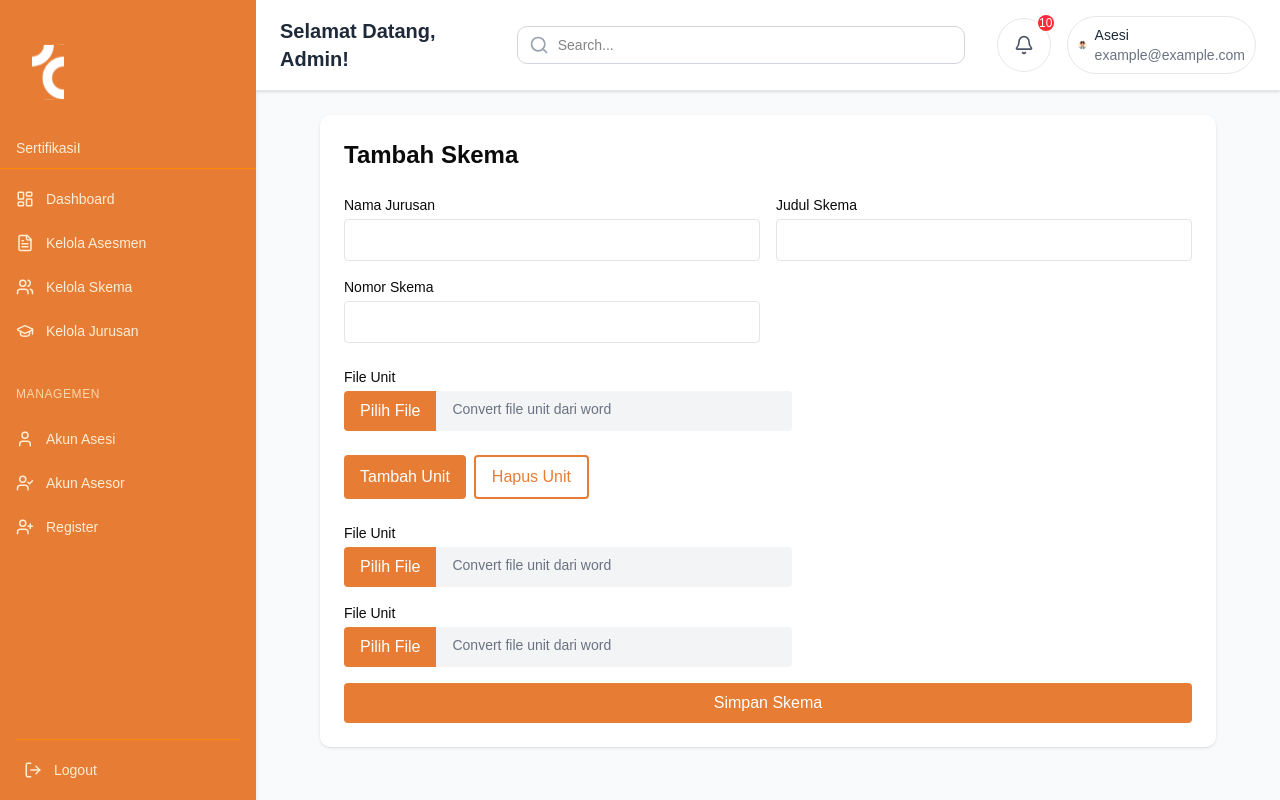
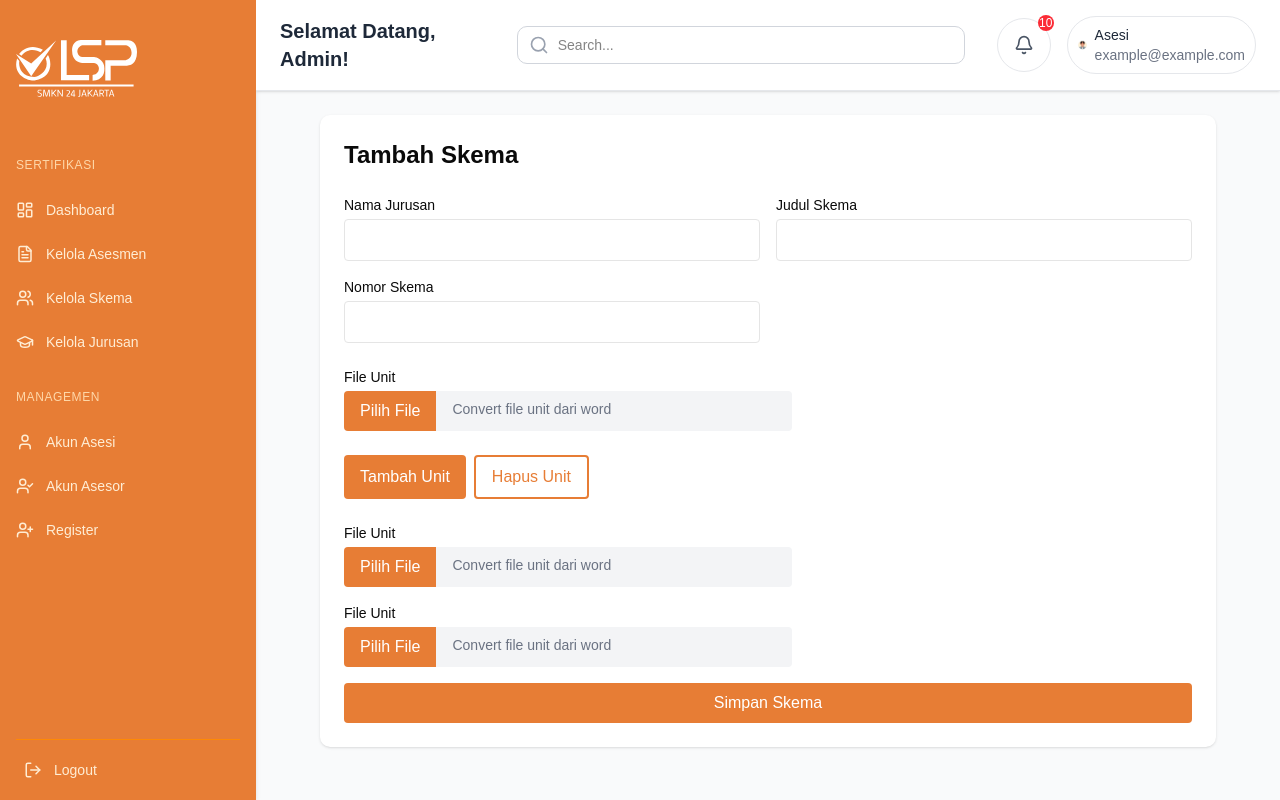
Before and after one commit to Vlysianna/TwoDev, a React (Vite) app: page /tambahskema in a window 1280 px wide. Built offline with nearby package versions, Linux system fonts and the light colour scheme; a web font is replaced by a local one.

Commit message:
benerin punya kotek

```diff
--- a/src/components/SideAdmin.tsx
+++ b/src/components/SideAdmin.tsx
@@ -100,11 +100,10 @@ const Sidebar: React.FC = () => {
     return (
       <Link
         to={item.path}
-        className={`flex items-center space-x-3 px-4 py-3 cursor-pointer transition-all duration-200 ${
-          isActive
-            ? 'bg-[#ffffff80] text-white'
-            : 'text-orange-100 hover:bg-[#ffffff80] hover:text-white'
-        }`}
+        className={`flex items-center space-x-3 px-4 py-3 cursor-pointer transition-all duration-200 ${isActive
+          ? 'bg-[#ffffff80] text-white'
+          : 'text-orange-100 hover:bg-[#ffffff80] hover:text-white'
+          }`}
         onClick={onClick}
       >
         <IconComponent size={18} className="flex-shrink-0" />
@@ -116,18 +115,21 @@ const Sidebar: React.FC = () => {
   const SidebarContent = () => (
     <>
       {/* Logo Section */}
-      <div className="p-2 border-b border-orange-400">
-        <Link to="/dashboard" className="flex items-center space-x-2 p-6">
-          <div className="w-8 h-20 flex items-center justify-center flex-shrink-0">
-            <img src="/twodev-putih.svg" alt="Logo" className="h-15 w-auto" />
-          </div>
+      <div className="flex flex-col items-start pl-4">
+        <Link to="/dashboard" className="py-10">
+          <img src="/img/logo-lsp.svg" alt="Logo" className="h-15 w-auto" />
         </Link>
-          <span className="p-2 text-sm text-orange-100 whitespace-nowrap">SertifikasiI</span>
       </div>
+
 
       {/* Main Menu Items */}
       <div className="flex-1">
-        <div className="py-2">
+        <div className="pb  -2">
+          <div className="px-4 py-3">
+            <span className="text-xs text-orange-200 font-medium uppercase tracking-wider">
+              Sertifikasi
+            </span>
+          </div>
           {menuItems.map((item) => (
             <MenuItem
               key={item.name}
--- a/src/pages/admin/kelolaJur.tsx
+++ b/src/pages/admin/kelolaJur.tsx
@@ -35,21 +35,12 @@ const KelolaJurusan = () => {
   };
 
   return (
-    <div className="min-h-screen bg-gray-50">
-      {/* Sidebar - Fixed width dan fixed position */}
-      <div className="inset-y-0 left-0 lg:w-64 md:w-0 bg-white shadow-md">
-        <Sidebar />
-      </div>
+    <div className="min-h-screen bg-[#F7FAFC] flex">
+      <Sidebar />
+      <div className="flex-1 flex flex-col min-w-0">
+        <Navbar />
 
-      {/* Main Content Area */}
-      <div className="flex-1 lg:ml-0 md:ml-0">
-        {/* Navbar - Sticky di atas */}
-        <div className="sticky top-0 z-10 bg-white shadow-sm">
-          <Navbar />
-        </div>
-
-        {/* Konten Utama */}
-        <div className="p-6">
+        <main className="flex-1 overflow-auto p-6">
           {/* Breadcrumb */}
           <div className="flex items-center space-x-2 text-sm text-gray-600 mb-6">
             <span>Dashboard</span>
@@ -185,7 +176,7 @@ const KelolaJurusan = () => {
               </div>
             </div>
           </div>
-        </div>
+        </main>
       </div>
     </div>
   );
--- a/src/routes/AppRouter.tsx
+++ b/src/routes/AppRouter.tsx
@@ -70,7 +70,7 @@ export default function AppRouter() {
 				<Route path="/test" element={<Test />} />
 				<Route path="/dashboard" element={<Dashboard />} />
 				<Route path="/kelola-akun-asesor" element={<KelolaAkunAsesor />} />
-				<Route path="/edit-asessi" element={<EditAsessi />} />
+				<Route path="/edit-asesi" element={<EditAsessi />} />
 			</Routes>
 		</BrowserRouter>
 	);
```
